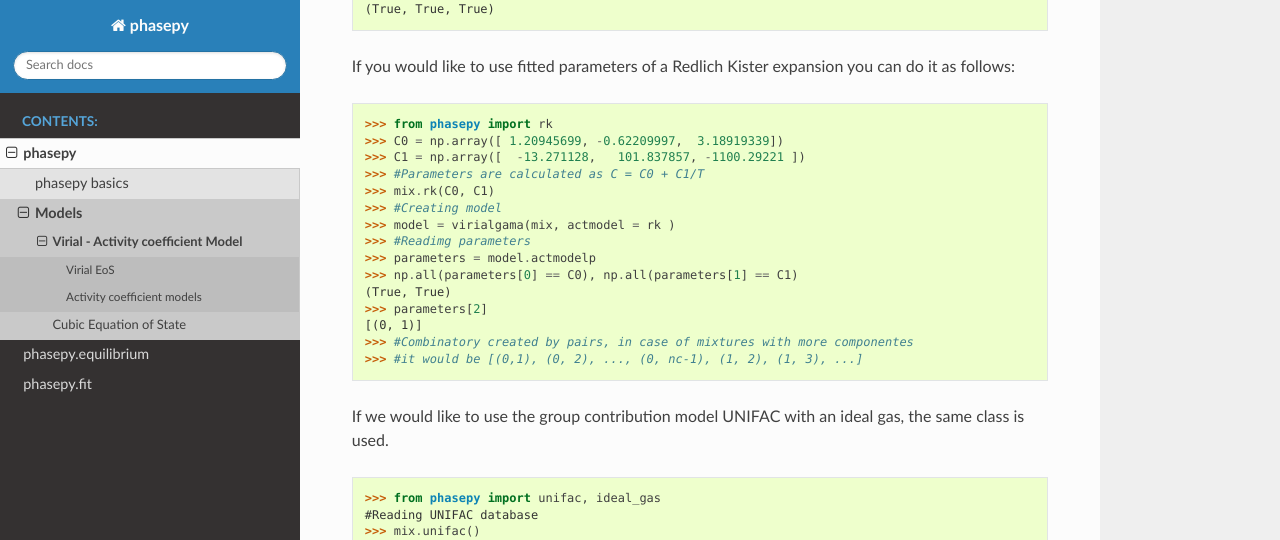
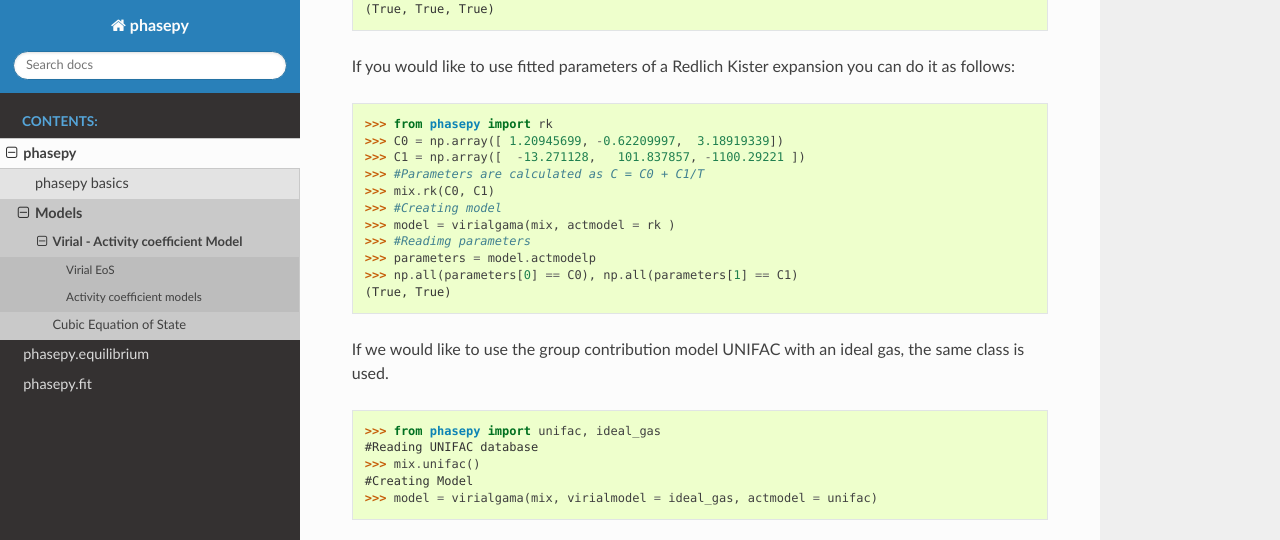
Before and after one commit to gustavochm/phasepy, a Sphinx documentation site: the page built from docs/source/models/phasepy.virialgama.rst, in a window 1280 px wide and 900 px high, scrolled down 899 px, cut to the strip 0-540 px from the top of the window. Built offline with Sphinx 7.4.7 and the Read the Docs theme 2.0.0, drawn with Linux system fonts in a browser that asks for light colours.

Commit message:
Updated docs

```diff
--- a/docs/source/models/phasepy.virialgama.rst
+++ b/docs/source/models/phasepy.virialgama.rst
@@ -44,10 +44,6 @@ If you would like to use fitted parameters of a Redlich Kister expansion you can
 >>> parameters = model.actmodelp
 >>> np.all(parameters[0] == C0), np.all(parameters[1] == C1)
 (True, True)
->>> parameters[2]
-[(0, 1)]
->>> #Combinatory created by pairs, in case of mixtures with more componentes
->>> #it would be [(0,1), (0, 2), ..., (0, nc-1), (1, 2), (1, 3), ...]
 
 If we would like to use the group contribution model UNIFAC with an ideal gas, the same class is used.
 
```
Also changed, not shown: 5 other files.
